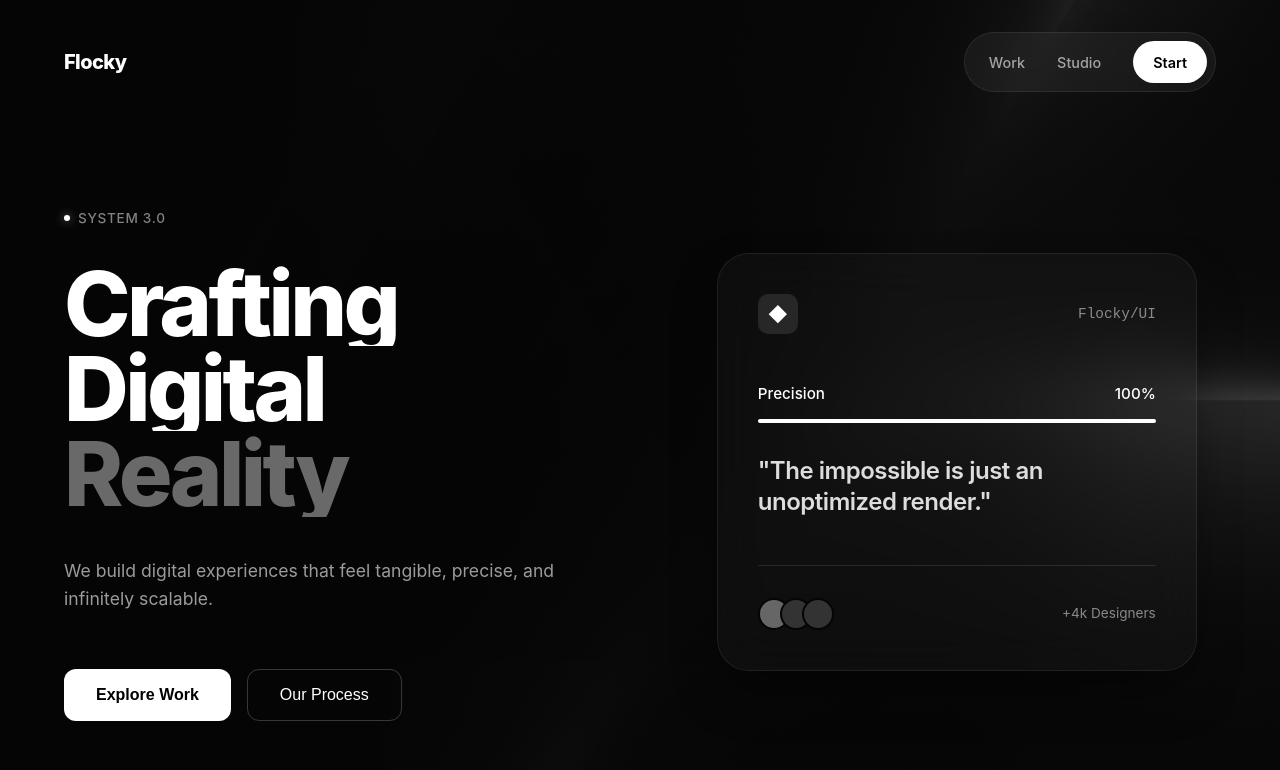
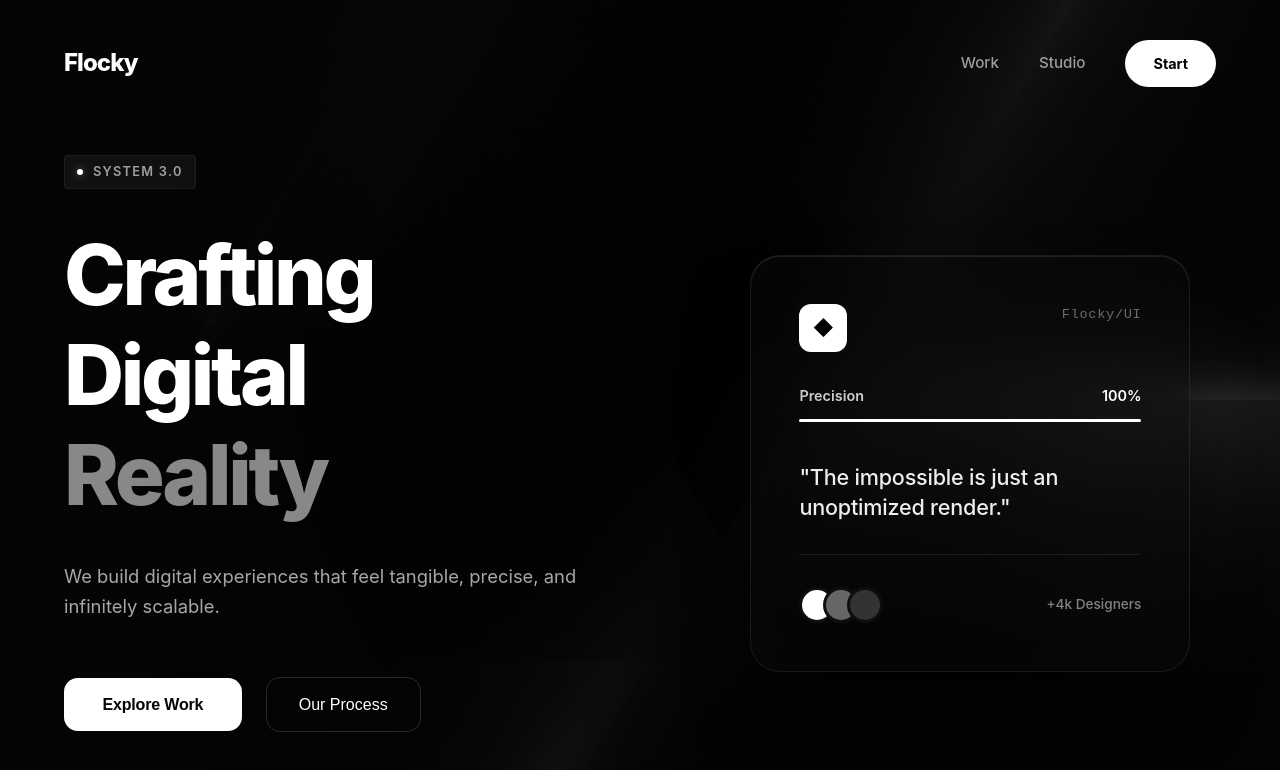
Before and after one commit to Leonxlnx/herosections, a Next.js app: page /hero-02 in a window 1280 px wide. Shown: the top 770 px of the page. Built offline with nearby package versions, Linux system fonts and the light colour scheme.

Commit message:
Fix Flocky text bugs and refine layout spacing

```diff
--- a/app/heroes/hero-02/Hero02.module.css
+++ b/app/heroes/hero-02/Hero02.module.css
@@ -15,22 +15,24 @@
     position: absolute;
     inset: 0;
     z-index: 0;
-    opacity: 0.4;
+    opacity: 0.6;
+    /* Slight bump for visibility */
 }
 
 .bgImage {
     object-fit: cover;
-    filter: grayscale(100%);
+    filter: grayscale(100%) contrast(1.2) brightness(0.6);
 }
 
 .vignette {
     position: absolute;
     inset: 0;
-    background: linear-gradient(to right, #050505 0%, rgba(5, 5, 5, 0.8) 40%, rgba(5, 5, 5, 0.4) 100%);
+    background: radial-gradient(circle at 60% 50%, transparent 0%, #050505 90%);
+    pointer-events: none;
 }
 
 /* ═══════════════════════════════════════════════════════════════════════════
-   NAV
+   NAV STANDARD
    ═══════════════════════════════════════════════════════════════════════════ */
 .nav {
     position: relative;
@@ -38,31 +40,27 @@
     display: flex;
     justify-content: space-between;
     align-items: center;
-    padding: 2rem 4rem;
+    padding: 2.5rem 5vw;
     width: 100%;
     max-width: 1600px;
     margin: 0 auto;
 }
 
 .brand {
-    font-size: 1.25rem;
+    font-size: 1.5rem;
     font-weight: 800;
-    letter-spacing: -0.03em;
+    letter-spacing: -0.04em;
+    color: #fff;
 }
 
 .navRight {
     display: flex;
     align-items: center;
-    gap: 2rem;
-    background: rgba(255, 255, 255, 0.05);
-    padding: 0.5rem 0.5rem 0.5rem 1.5rem;
-    border-radius: 100px;
-    border: 1px solid rgba(255, 255, 255, 0.08);
-    backdrop-filter: blur(10px);
+    gap: 2.5rem;
 }
 
 .navRight a {
-    font-size: 0.9rem;
+    font-size: 0.95rem;
     font-weight: 500;
     color: rgba(255, 255, 255, 0.6);
     text-decoration: none;
@@ -74,11 +72,17 @@
 }
 
 .navCta {
-    padding: 0.6rem 1.25rem;
+    padding: 0.75rem 1.75rem;
     background: #fff;
     color: #000 !important;
     border-radius: 100px;
-    font-weight: 600 !important;
+    font-weight: 650 !important;
+    font-size: 0.9rem !important;
+    transition: transform 0.2s cubic-bezier(0.2, 0.8, 0.2, 1);
+}
+
+.navCta:hover {
+    transform: scale(1.04);
 }
 
 /* ═══════════════════════════════════════════════════════════════════════════
@@ -87,31 +91,42 @@
 .grid {
     flex: 1;
     display: grid;
-    grid-template-columns: 1.1fr 0.9fr;
+    grid-template-columns: 1fr 1fr;
     width: 100%;
-    max-width: 1600px;
+    max-width: 1500px;
     margin: 0 auto;
-    padding: 0 4rem;
+    padding: 0 5vw;
     align-items: center;
+    gap: 4rem;
     position: relative;
     z-index: 10;
 }
 
 /* Left Content */
 .contentCol {
-    padding-right: 4rem;
+    display: flex;
+    flex-direction: column;
+    justify-content: center;
+    align-items: flex-start;
+    /* Explicit left align */
+    padding-bottom: 5vh;
+    /* Visual balance */
 }
 
 .eyebrow {
     display: inline-flex;
     align-items: center;
-    gap: 8px;
-    margin-bottom: 2rem;
-    font-size: 0.85rem;
-    color: rgba(255, 255, 255, 0.5);
-    font-weight: 500;
-    letter-spacing: 0.05em;
+    gap: 10px;
+    margin-bottom: 2.5rem;
+    font-size: 0.8rem;
+    color: rgba(255, 255, 255, 0.6);
+    font-weight: 600;
+    letter-spacing: 0.1em;
     text-transform: uppercase;
+    background: rgba(255, 255, 255, 0.05);
+    padding: 6px 12px;
+    border-radius: 4px;
+    border: 1px solid rgba(255, 255, 255, 0.05);
 }
 
 .statusDot {
@@ -119,124 +134,157 @@
     height: 6px;
     background: #fff;
     border-radius: 50%;
-    box-shadow: 0 0 10px rgba(255, 255, 255, 0.5);
+    box-shadow: 0 0 8px rgba(255, 255, 255, 0.4);
 }
 
 .title {
-    font-size: clamp(4rem, 7vw, 6.5rem);
+    font-size: clamp(3.5rem, 6.5vw, 6rem);
+    /* Reduced slightly for better fit */
     font-weight: 800;
-    line-height: 0.95;
+    line-height: 1.1;
+    /* Fixed overlap issue */
     letter-spacing: -0.04em;
-    margin-bottom: 2.5rem;
+    margin-bottom: 2rem;
+    color: #fff;
 }
 
 .lineMask {
     display: block;
+    /* Ensure block level */
     overflow: hidden;
+    padding-bottom: 0.1em;
+    /* Prevent descender clipping */
 }
 
 .lineMask span {
     display: block;
+    transform-origin: bottom left;
 }
 
 .highlight {
-    color: rgba(255, 255, 255, 0.4);
+    color: #888;
+    /* Silver grey */
 }
 
 .description {
-    font-size: 1.1rem;
-    line-height: 1.6;
-    color: rgba(255, 255, 255, 0.6);
-    max-width: 500px;
+    font-size: 1.15rem;
+    line-height: 1.65;
+    color: rgba(255, 255, 255, 0.65);
+    max-width: 520px;
     margin-bottom: 3.5rem;
+    font-weight: 400;
 }
 
 .actions {
     display: flex;
-    gap: 1rem;
+    align-items: center;
+    gap: 1.5rem;
 }
 
 .primaryBtn {
-    padding: 1rem 2rem;
+    padding: 1.1rem 2.4rem;
     background: #fff;
-    color: #000;
+    color: #050505;
     border: none;
-    border-radius: 12px;
+    border-radius: 14px;
     font-size: 1rem;
-    font-weight: 600;
+    font-weight: 700;
     cursor: pointer;
-    transition: transform 0.2s ease;
+    letter-spacing: -0.01em;
+    transition: all 0.2s cubic-bezier(0.2, 0.8, 0.2, 1);
 }
 
 .primaryBtn:hover {
+    background: #f0f0f0;
     transform: translateY(-2px);
+    box-shadow: 0 10px 20px rgba(0, 0, 0, 0.2);
 }
 
 .secondaryBtn {
-    padding: 1rem 2rem;
+    padding: 1.1rem 2rem;
     background: transparent;
     color: #fff;
-    border: 1px solid rgba(255, 255, 255, 0.2);
-    border-radius: 12px;
+    border: 1px solid rgba(255, 255, 255, 0.15);
+    border-radius: 14px;
     font-size: 1rem;
     font-weight: 500;
     cursor: pointer;
-    transition: background 0.2s ease;
+    transition: all 0.2s ease;
 }
 
 .secondaryBtn:hover {
-    background: rgba(255, 255, 255, 0.05);
-    border-color: rgba(255, 255, 255, 0.4);
+    background: rgba(255, 255, 255, 0.08);
+    border-color: rgba(255, 255, 255, 0.3);
 }
 
 /* Right Visual */
 .visualCol {
     display: flex;
-    justify-content: center;
+    justify-content: flex-end;
+    /* Push card slightly right */
     align-items: center;
-    perspective: 1000px;
+    padding-right: 2vw;
+    height: 100%;
 }
 
 .glassCard {
     width: 100%;
-    max-width: 480px;
-    padding: 2.5rem;
-    background: rgba(255, 255, 255, 0.03);
-    backdrop-filter: blur(24px);
+    max-width: 440px;
+    aspect-ratio: 4/3.5;
+    padding: 3rem;
+    background: rgba(10, 10, 10, 0.4);
+    /* Darker, cleaner base */
+    backdrop-filter: blur(30px) saturate(140%);
+    -webkit-backdrop-filter: blur(30px) saturate(140%);
     border: 1px solid rgba(255, 255, 255, 0.08);
-    border-radius: 32px;
-    box-shadow: 0 25px 50px -12px rgba(0, 0, 0, 0.5);
+    /* Finer border */
+    border-radius: 30px;
+    box-shadow:
+        0 40px 80px -20px rgba(0, 0, 0, 0.6),
+        inset 0 1px 0 rgba(255, 255, 255, 0.1);
+    display: flex;
+    flex-direction: column;
+    justify-content: space-between;
 }
 
 .cardHeader {
     display: flex;
     justify-content: space-between;
-    align-items: center;
-    margin-bottom: 3rem;
+    align-items: flex-start;
 }
 
 .cardIcon {
-    width: 40px;
-    height: 40px;
+    width: 48px;
+    height: 48px;
     display: grid;
     place-items: center;
-    background: rgba(255, 255, 255, 0.1);
-    border-radius: 10px;
-    font-size: 1.2rem;
+    background: #fff;
+    color: #000;
+    border-radius: 12px;
+    font-size: 1.25rem;
+    font-weight: bold;
 }
 
 .cardLabel {
-    font-family: monospace;
-    font-size: 0.9rem;
-    color: rgba(255, 255, 255, 0.5);
+    font-family: 'Courier New', monospace;
+    font-size: 0.85rem;
+    color: rgba(255, 255, 255, 0.4);
+    letter-spacing: 0.05em;
+}
+
+.cardBody {
+    margin-top: auto;
+    margin-bottom: auto;
+    padding: 2rem 0;
 }
 
 .statRow {
     display: flex;
     justify-content: space-between;
     margin-bottom: 0.75rem;
-    font-size: 0.95rem;
-    font-weight: 500;
+    font-size: 0.9rem;
+    font-weight: 600;
+    color: rgba(255, 255, 255, 0.8);
 }
 
 .statVal {
@@ -244,26 +292,38 @@
 }
 
 .statBar {
-    height: 4px;
+    height: 3px;
+    width: 100%;
     background: rgba(255, 255, 255, 0.1);
-    border-radius: 2px;
+    border-radius: 10px;
     overflow: hidden;
-    margin-bottom: 2rem;
+    margin-bottom: 2.5rem;
 }
 
 .statFill {
     width: 100%;
     height: 100%;
     background: #fff;
+    transform-origin: left;
+    animation: growBar 1.5s cubic-bezier(0.2, 0.8, 0.2, 1) forwards;
+}
+
+@keyframes growBar {
+    from {
+        transform: scaleX(0);
+    }
+
+    to {
+        transform: scaleX(1);
+    }
 }
 
 .cardMessage {
-    font-size: 1.5rem;
-    font-weight: 600;
-    line-height: 1.3;
-    letter-spacing: -0.02em;
-    margin-bottom: 3rem;
-    color: #ddd;
+    font-size: 1.35rem;
+    font-weight: 500;
+    line-height: 1.4;
+    letter-spacing: -0.01em;
+    color: #eee;
 }
 
 .cardFooter {
@@ -271,7 +331,7 @@
     justify-content: space-between;
     align-items: center;
     padding-top: 2rem;
-    border-top: 1px solid rgba(255, 255, 255, 0.1);
+    border-top: 1px solid rgba(255, 255, 255, 0.08);
 }
 
 .avatarGroup {
@@ -279,51 +339,84 @@
 }
 
 .avatar {
-    width: 32px;
-    height: 32px;
+    width: 36px;
+    height: 36px;
     border-radius: 50%;
-    background: #333;
-    border: 2px solid #050505;
-    /* Matches bg */
-    margin-left: -10px;
+    background: #222;
+    border: 3px solid #0e0e0e;
+    /* Matches darker card bg */
+    margin-left: -12px;
 }
 
 .avatar:first-child {
     margin-left: 0;
+    background: #fff;
+}
+
+.avatar:nth-child(2) {
     background: #666;
+}
+
+.avatar:nth-child(3) {
+    background: #333;
 }
 
 .footerText {
     font-size: 0.85rem;
+    font-weight: 500;
     color: rgba(255, 255, 255, 0.5);
 }
 
-/* Responsive */
+/* ═══════════════════════════════════════════════════════════════════════════
+   RESPONSIVE
+   ═══════════════════════════════════════════════════════════════════════════ */
 @media (max-width: 1024px) {
-    .nav {
-        padding: 1.5rem 2rem;
-    }
-
     .grid {
         grid-template-columns: 1fr;
-        padding: 0 2rem;
         gap: 4rem;
+        padding-bottom: 4rem;
     }
 
     .contentCol {
+        align-items: center;
+        text-align: center;
         padding-right: 0;
-        text-align: center;
-        align-items: center;
-        display: flex;
-        flex-direction: column;
+    }
+
+    .visualCol {
+        justify-content: center;
+        padding-right: 0;
+    }
+
+    .nav {
+        padding: 2rem 5vw;
+    }
+
+    .navRight {
+        display: none;
     }
 
     .title {
         font-size: 4rem;
     }
+}
 
-    .visualCol {
-        display: none;
-        /* Simplify for mobile, or stack */
+@media (max-width: 600px) {
+    .title {
+        font-size: 3.25rem;
+    }
+
+    .actions {
+        flex-direction: column;
+        width: 100%;
+    }
+
+    .primaryBtn,
+    .secondaryBtn {
+        width: 100%;
+    }
+
+    .glassCard {
+        padding: 2rem;
     }
 }
```
